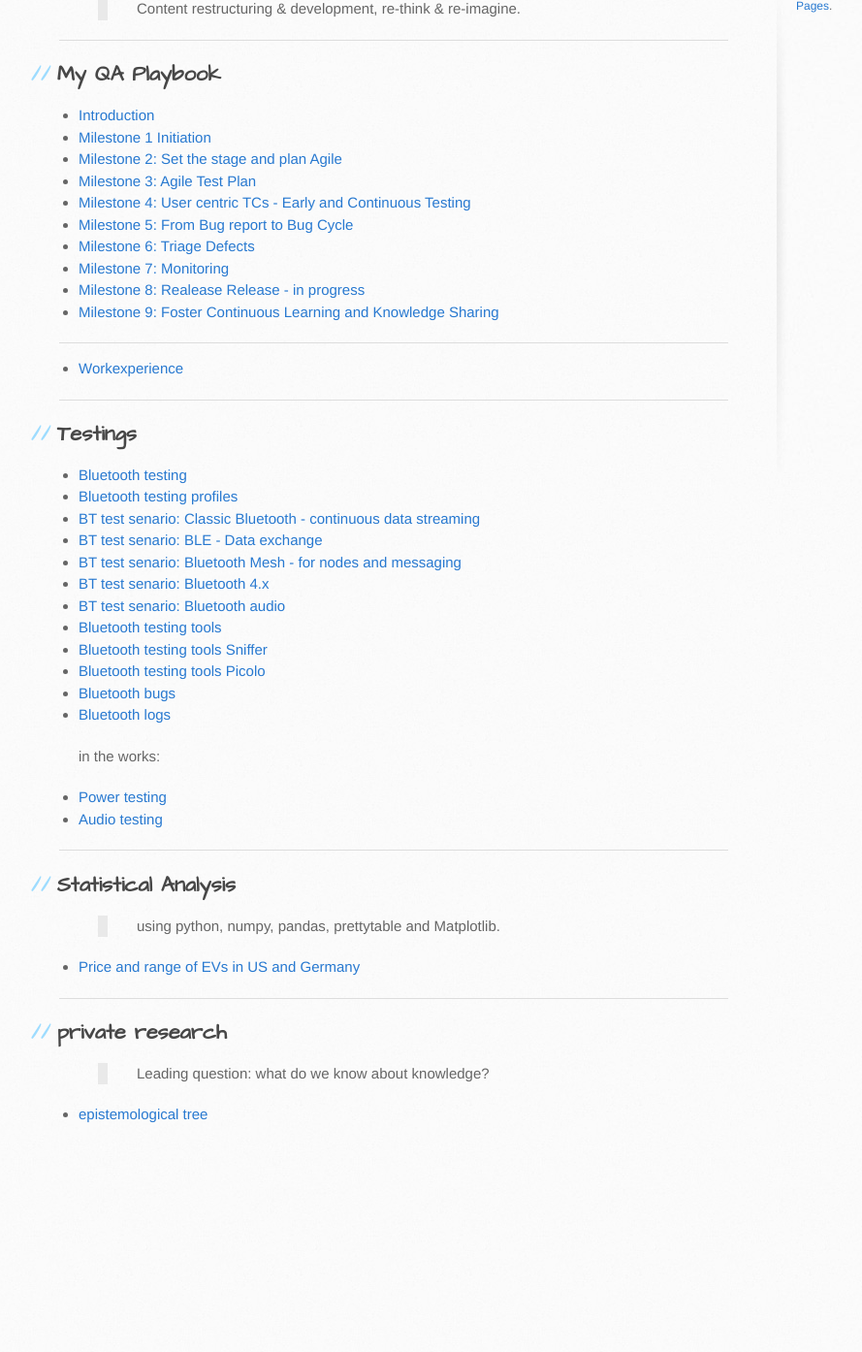
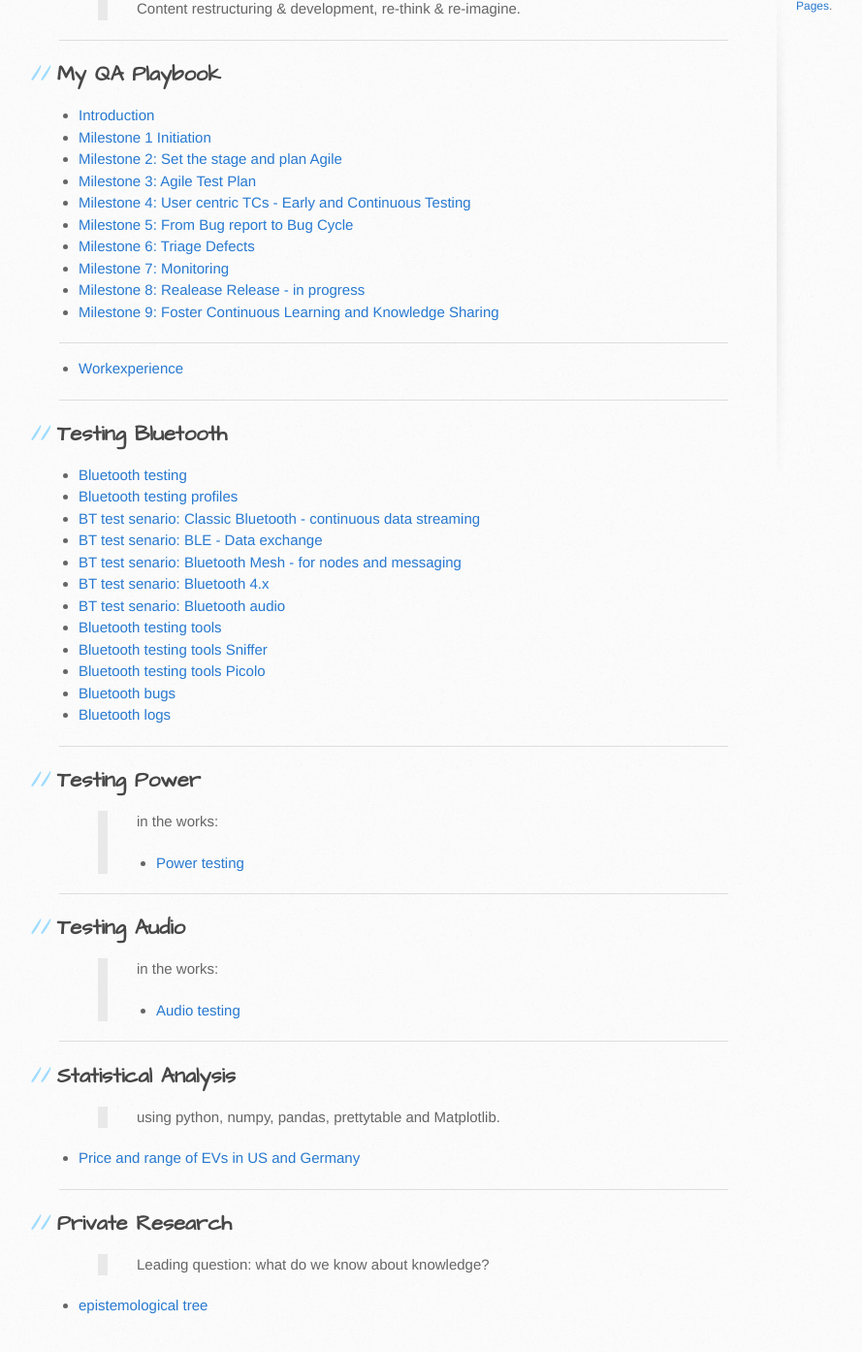
Before and after one commit to trumpfheller/trumpfheller.github.io, a Jekyll site: the page built from index.md, in a window 1280 px wide and 1400 px high, scrolled down 238 px. Shown: the top 1394 px of the window at 97% size, without its empty margins (99-988 px from the left). Built offline with Jekyll 4.4.1, drawn with Linux system fonts in a browser that asks for light colours; before the commit the page ends 1441 px from its top, so only the background shows below that.

Commit message:
Update index.md

```diff
--- a/index.md
+++ b/index.md
@@ -24,7 +24,7 @@ layout: default
 
 ---
 
-## Testings
+## Testing Bluetooth
 - [Bluetooth testing](./testing/bt.html)
 - [Bluetooth testing profiles](./testing/bt_profiles.html)
 - [BT test senario: Classic Bluetooth - continuous data streaming](./testing/bt_scenario_ClassicBluetooth.html)
@@ -38,8 +38,16 @@ layout: default
 - [Bluetooth bugs](./testing/bt_protocolerrors.html)
 - [Bluetooth logs](./testing/bt_logs.html)
 
-  in the works:
+---
+
+## Testing Power
+>  in the works:
 - [Power testing](./testing/pwr.html)
+
+---
+
+## Testing Audio
+>  in the works:
 - [Audio testing](./testing/audio.html)
 
 ---
@@ -51,7 +59,7 @@ layout: default
 
 ---
 
-## private research
+## Private Research
 > Leading question: what do we know about knowledge?
 
 - [epistemological tree](epistemologicalTree.html)
```
